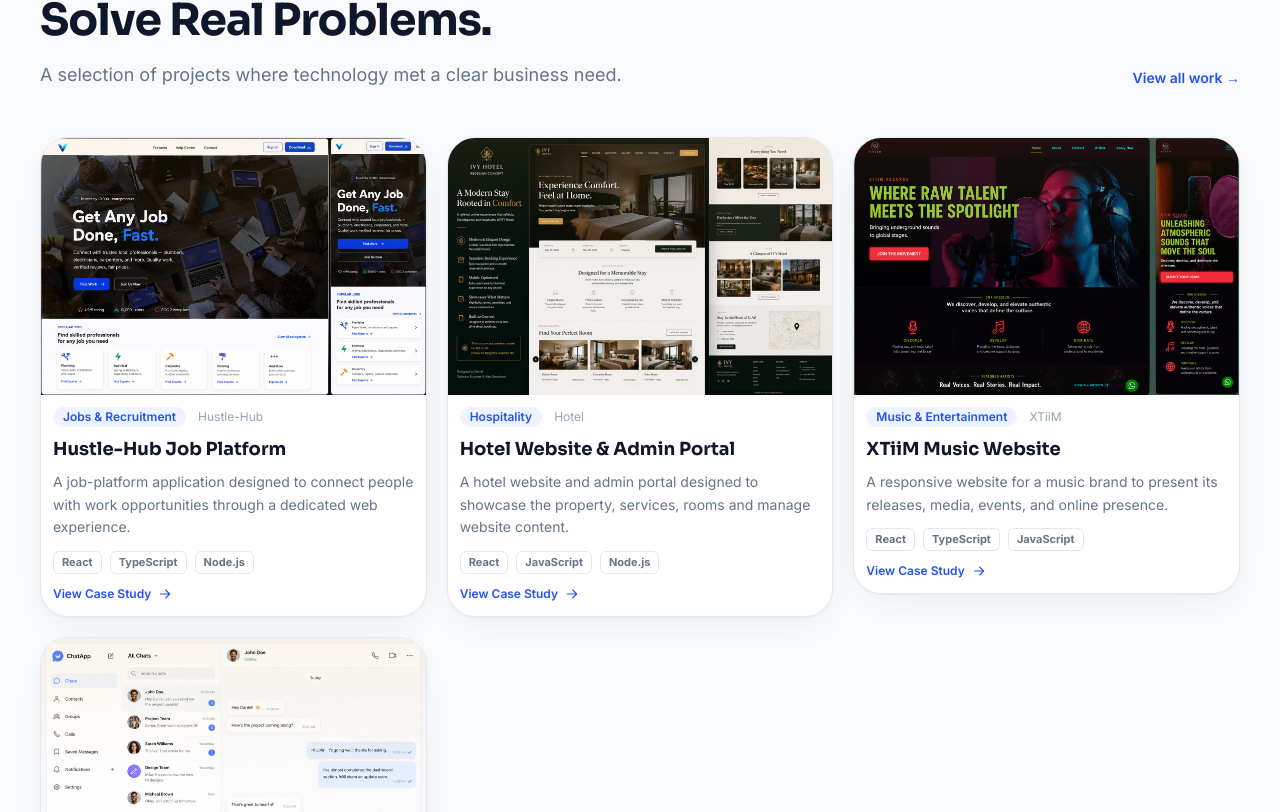
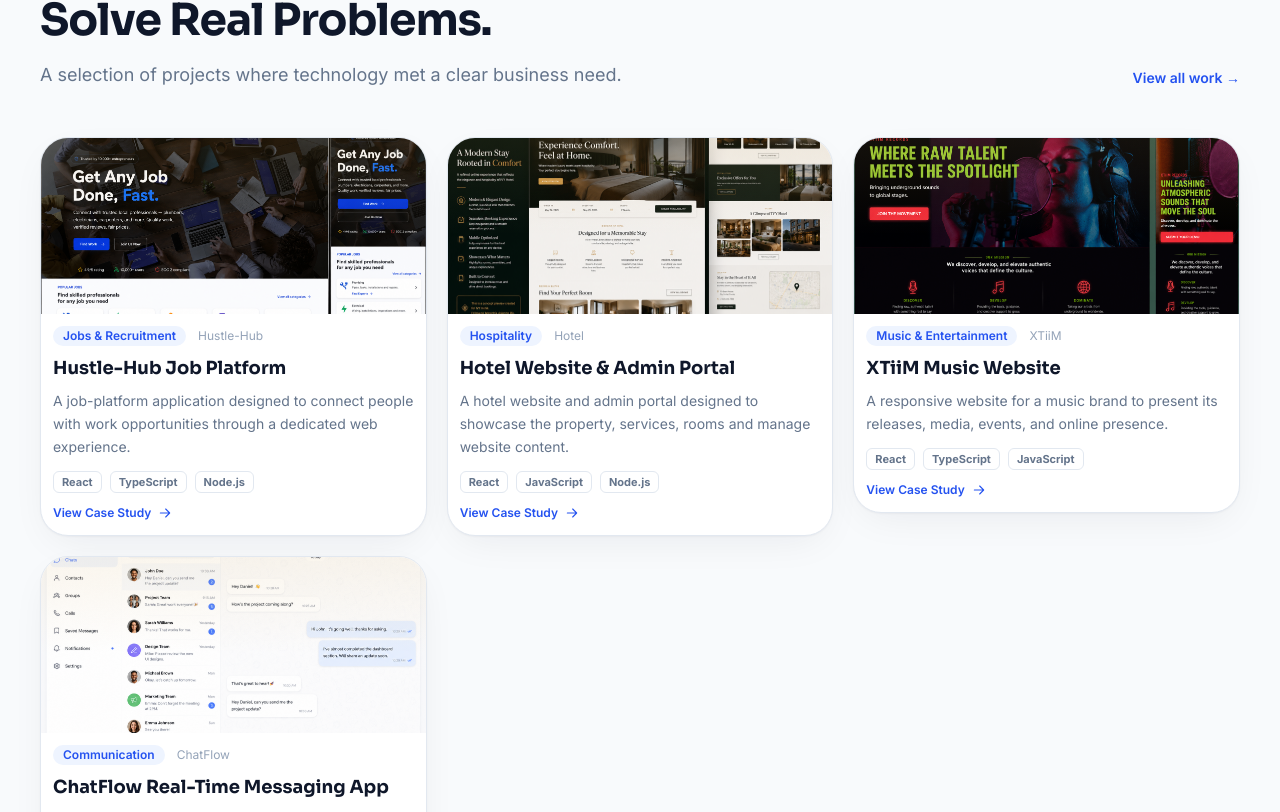
Before and after one commit to OluwatobiDaniel123/danovalab, a React (Vite) app in the folder client/: page / in a window 1280 px wide. Shown: the part 1508-2320 px from the top of the page. Built offline with nearby package versions, Linux system fonts and the light colour scheme.

Commit message:
make some changes

```diff
--- a/client/src/sections/SharedSections.tsx
+++ b/client/src/sections/SharedSections.tsx
@@ -40,7 +40,7 @@
     return (
         <div className={`relative overflow-hidden ${className}`}>
             {project.image ? (
-                <div className="relative h-full min-h-full w-full">
+                <div className="relative h-44 min-h-44 w-full">
                     <img src={project.image} alt={project.title} className="h-full min-h-full w-full object-cover" />
 
                     <div
```
